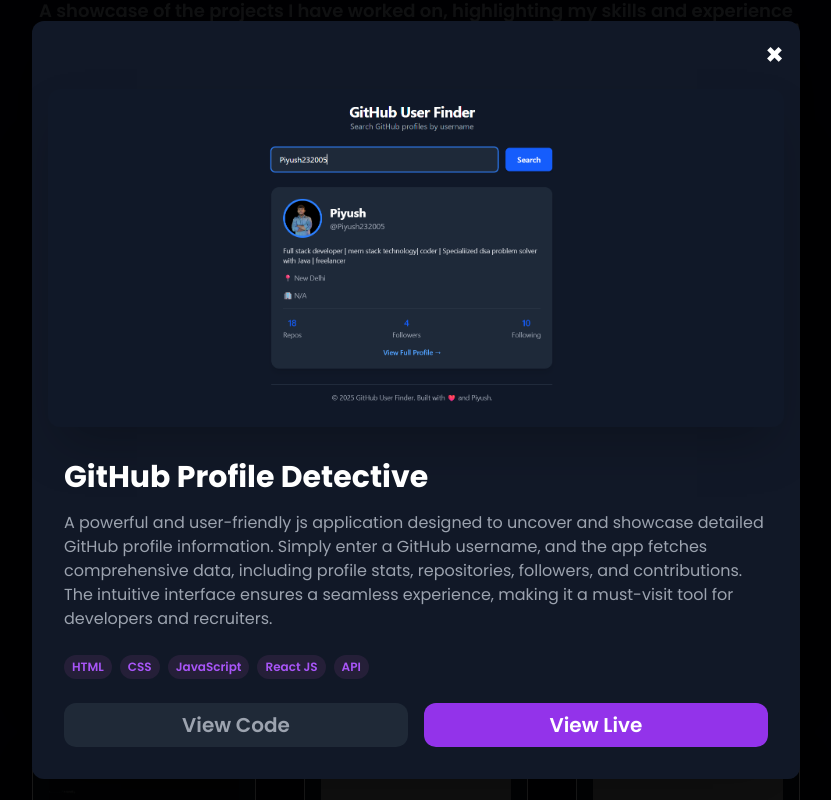
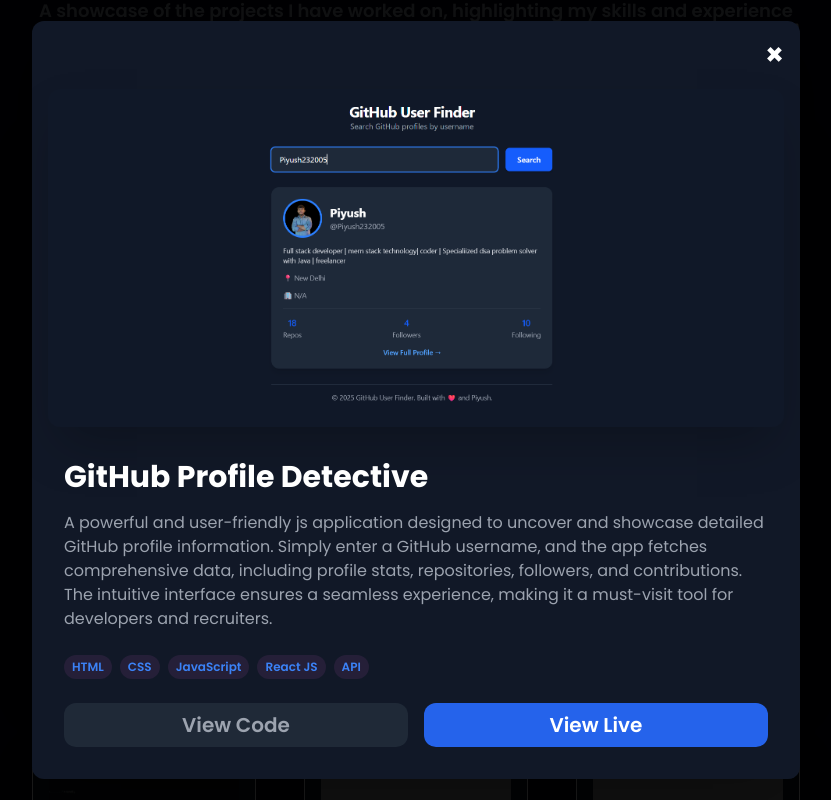
Before and after one commit to Piyush232005/PERSONAL_PORTIFOLIO, a React (Vite) app: page / in a window 1280 px wide. Both pictures are taken after a click on the element 368 px from the left and 3937 px from the top of the page. Shown: the part 3537-4337 px from the top of the page, without its empty margins (224-1055 px from the left). Built offline with nearby package versions, Linux system fonts and the light colour scheme; grey boxes are pictures that could not be loaded.

Commit message:
again change

```diff
--- a/src/components/Work/Work.jsx
+++ b/src/components/Work/Work.jsx
@@ -20,7 +20,7 @@
       {/* Section Title */}
       <div className="text-center mb-16">
         <h2 className="text-4xl font-bold text-white">PROJECTS</h2>
-        <div className="w-32 h-1 bg-purple-500 mx-auto mt-4"></div>
+        <div className="w-32 h-1 bg-blue-500 mx-auto mt-4"></div>
         <p className="text-gray-400 mt-4 text-lg font-semibold">
           A showcase of the projects I have worked on, highlighting my skills
           and experience in various technologies
@@ -53,7 +53,7 @@
                 {project.tags.map((tag, index) => (
                   <span
                     key={index}
-                    className="inline-block bg-[#251f38] text-xs font-semibold text-purple-500 rounded-full px-2 py-1 mr-2 mb-2"
+                    className="inline-block bg-[#251f38] text-xs font-semibold text-blue-500 rounded-full px-2 py-1 mr-2 mb-2"
                   >
                     {tag}
                   </span>
@@ -71,7 +71,7 @@
             <div className="flex justify-end p-4">
               <button
                 onClick={handleCloseModal}
-                className="text-white text-3xl font-bold hover:text-purple-500"
+                className="text-white text-3xl font-bold hover:text-blue-500"
               >
                 &times;
               </button>
@@ -96,7 +96,7 @@
                   {selectedProject.tags.map((tag, index) => (
                     <span
                       key={index}
-                      className="bg-[#251f38] text-xs font-semibold text-purple-500 rounded-full px-2 py-1"
+                      className="bg-[#251f38] text-xs font-semibold text-blue-500 rounded-full px-2 py-1"
                     >
                       {tag}
                     </span>
@@ -107,7 +107,7 @@
                     href={selectedProject.github}
                     target="_blank"
                     rel="noopener noreferrer"
-                    className="w-1/2 bg-gray-800 hover:bg-purple-800 text-gray-400 lg:px-6 lg:py-2 px-2 py-1 rounded-xl lg:text-xl text-sm font-semibold text-center"
+                    className="w-1/2 bg-gray-800 hover:bg-blue-800 text-gray-400 lg:px-6 lg:py-2 px-2 py-1 rounded-xl lg:text-xl text-sm font-semibold text-center"
                   >
                     View Code
                   </a>
@@ -115,7 +115,7 @@
                     href={selectedProject.webapp}
                     target="_blank"
                     rel="noopener noreferrer"
-                    className="w-1/2 bg-purple-600 hover:bg-purple-800 text-white lg:px-6 lg:py-2 px-2 py-1 rounded-xl lg:text-xl text-sm font-semibold text-center"
+                    className="w-1/2 bg-blue-600 hover:bg-blue-800 text-white lg:px-6 lg:py-2 px-2 py-1 rounded-xl lg:text-xl text-sm font-semibold text-center"
                   >
                     View Live
                   </a>
--- a/src/constants.js
+++ b/src/constants.js
@@ -213,8 +213,8 @@
         "Designed and coded a personal portfolio website from scratch using HTML and CSS, where all projects,were showcased alongside skills, major courses, and contact details.",
       image: jsportifolio,
       tags: ["React JS", "API", "HTML", "CSS", "JavaScript"],
-      github: "https://github.com/codingmastr/Movie-Recommendation-App",
-      webapp: "https://movie-recommendation-app-jet.vercel.app/",
+      github: "https://github.com/Piyush232005/My-Portifolio",
+      webapp: "https://piyush232005.github.io/My-Portifolio/",
     },
     {
       id: 3,
@@ -234,7 +234,7 @@
       image: tolist,
       tags: ["JavaScript", "Chrome Extension", "HTML", "CSS"],
       github: "https://github.com/Piyush232005/To-do-app-",
-      webapp: "https://github.com/Piyush232005/To-do-app-",
+      webapp: "https://piyush232005.github.io/To-do-app-/",
     },
     {
       id: 5,
```
